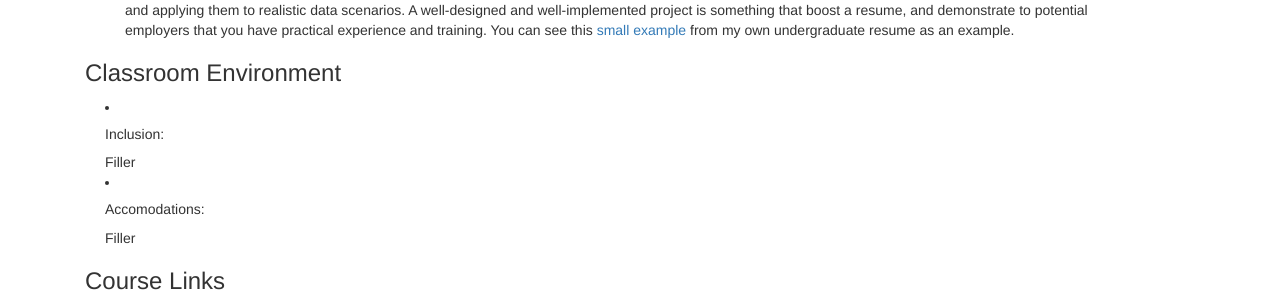
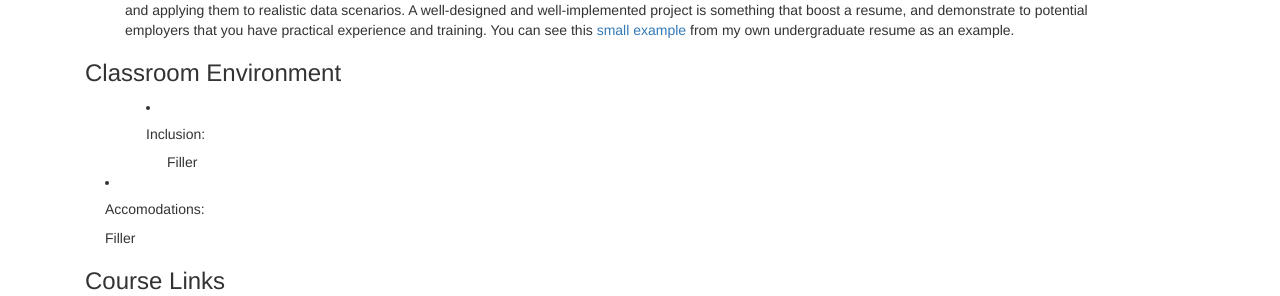
Before and after one commit to bryandmartin/STAT302, a Jekyll site: the page built from syllabus.html, in a window 1280 px wide and 1226 px high. Shown: the part 802-1098 px from the top of the window. Built offline with Jekyll 4.4.1, drawn with Linux system fonts in a browser that asks for light colours; nearby versions of some CDN libraries; library files that are not in the unit come from our copies.

Commit message:
Update syllabus.html

```diff
--- a/syllabus.html
+++ b/syllabus.html
@@ -66,7 +66,8 @@
 </p>
 
 <h3> Classroom Environment </h3>
-  <li style="padding:0px;margin:0px 20px 0px;"> <h5>Inclusion:</h5>
+  <li style="padding:0px;margin:0px 40px 0px; text-indent: -1.5em; padding-left: 3em;" > <h5 style="display: inline;">
+    <h5>Inclusion:</h5>
     Filler</li>
     <li style="padding:0px;margin:0px 20px 0px;"> <h5>Accomodations:</h5>
       Filler</li>
```
